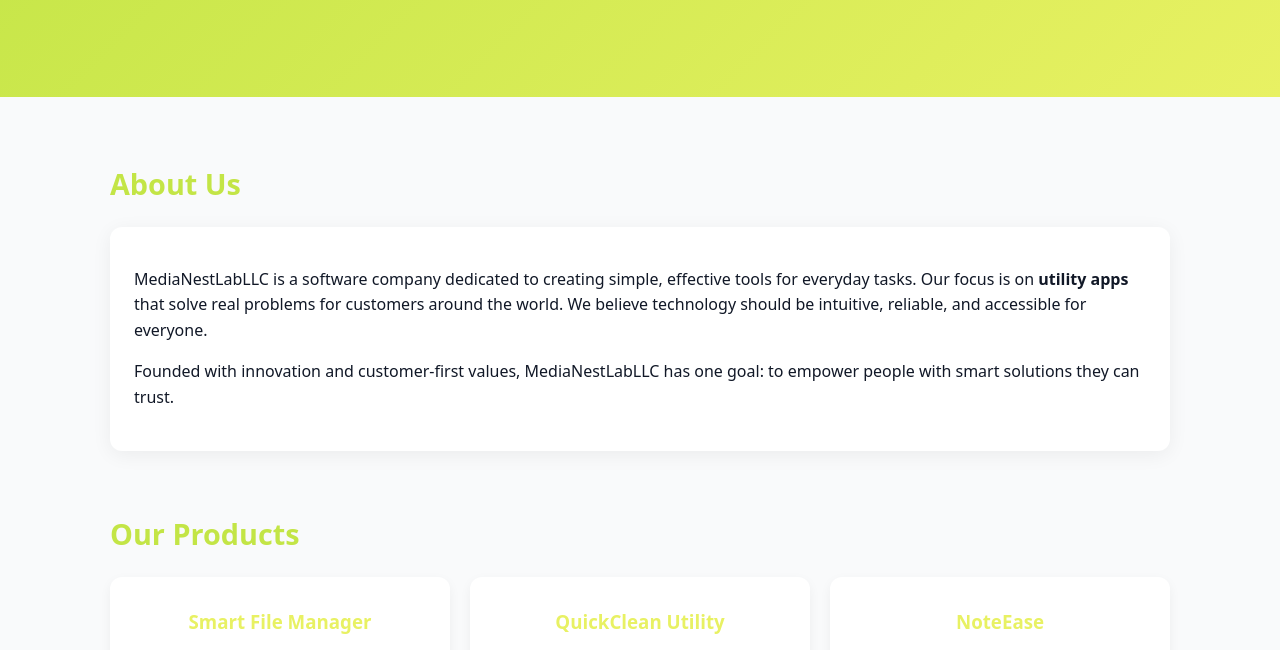
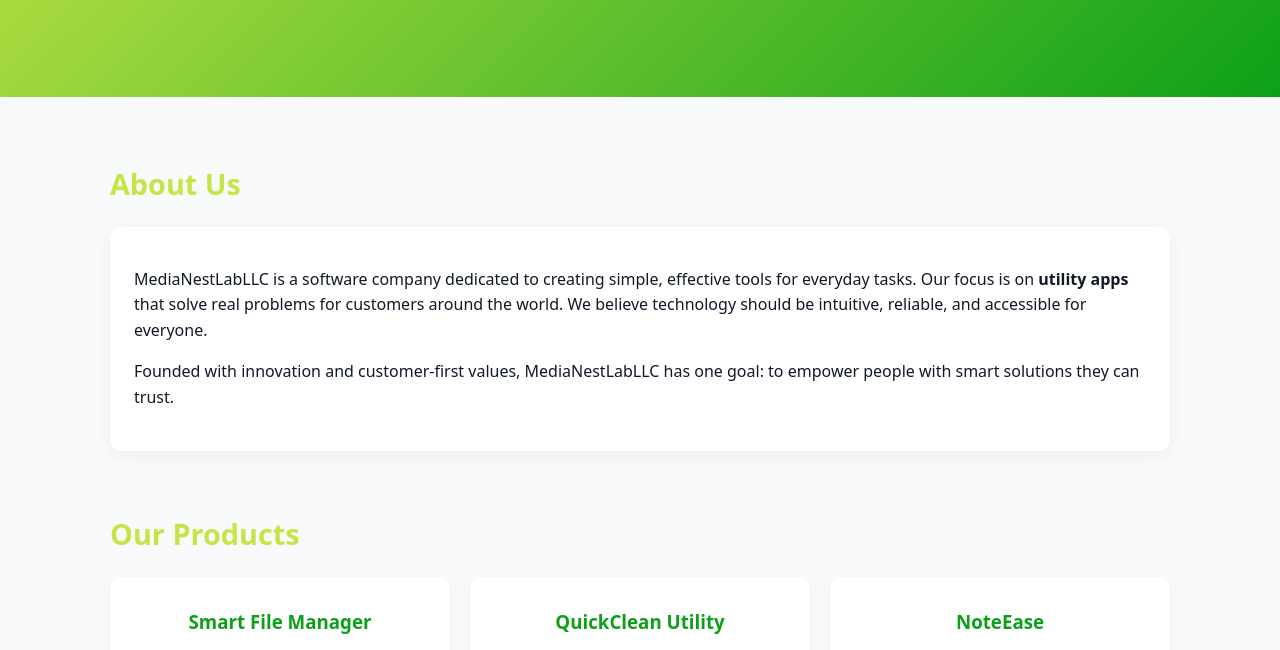
Before and after one commit to SoftwareDev1014/medianestlab.github.io, a plain HTML site: page index.html in a window 1280 px wide. Shown: the part 220-870 px from the top of the page. Drawn offline with Linux system fonts and the light colour scheme.

Commit message:
update color

```diff
--- a/index.html
+++ b/index.html
@@ -7,7 +7,7 @@
   <style>
     :root {
       --primary:#c3e546;
-      --secondary:#e8f163;
+      --secondary:#0ca018;
       --bg:#f9fafb;
       --text:#111827;
       --muted:#6b7280;
```
